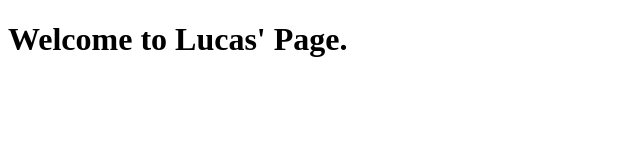
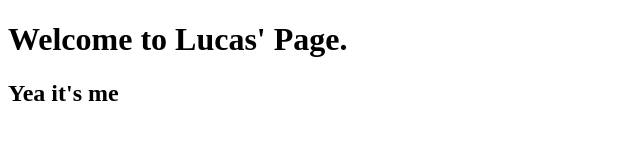
Before and after one commit to lucasfletcher14/GitTest, a plain HTML site: page index.html in a window 1280 px wide. Shown: the whole page, without its empty margins (0-640 px from the left). Drawn offline with Linux system fonts and the light colour scheme.

Commit message:
Added an h2

```diff
--- a/index.html
+++ b/index.html
@@ -10,6 +10,7 @@
 
 <body>
   <h1>Welcome to Lucas' Page.</h1>
+  <h2>Yea it's me</h2>
   <script src="script.js"></script>
 </body>
 
```
